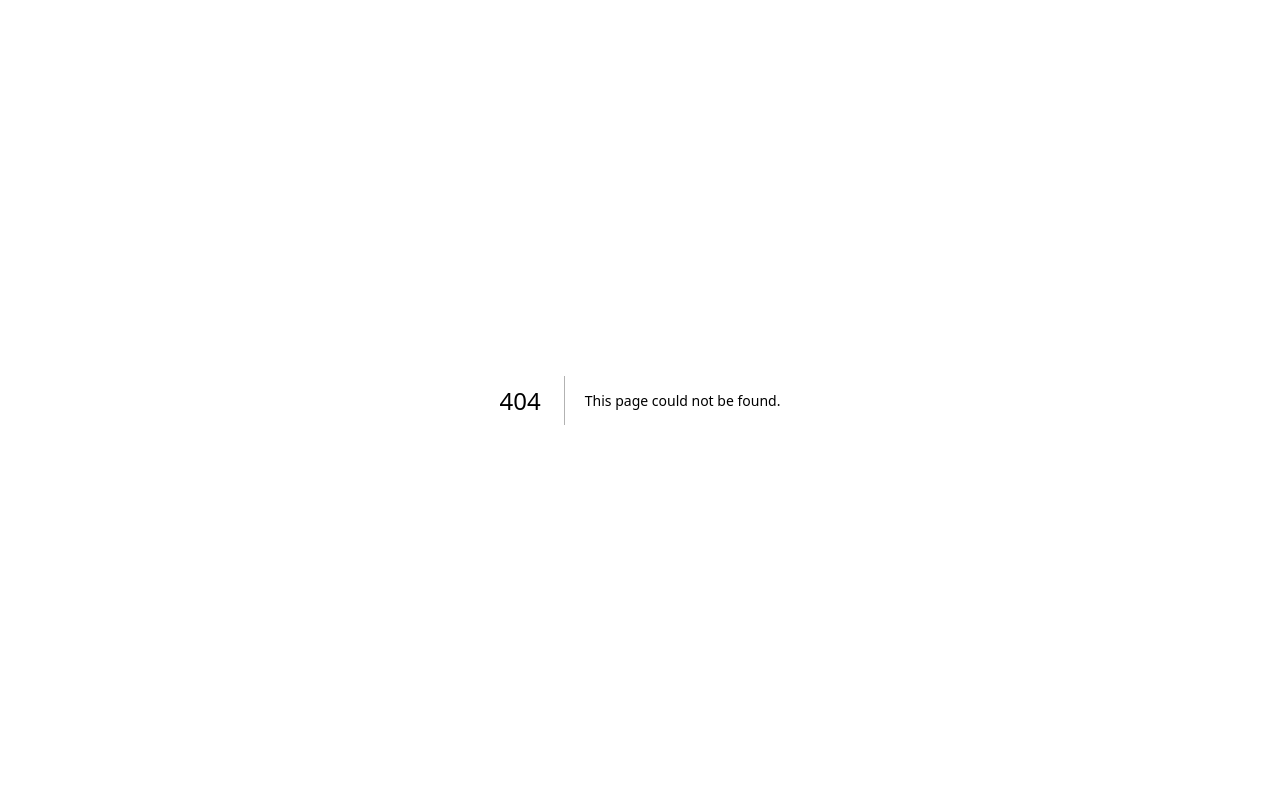
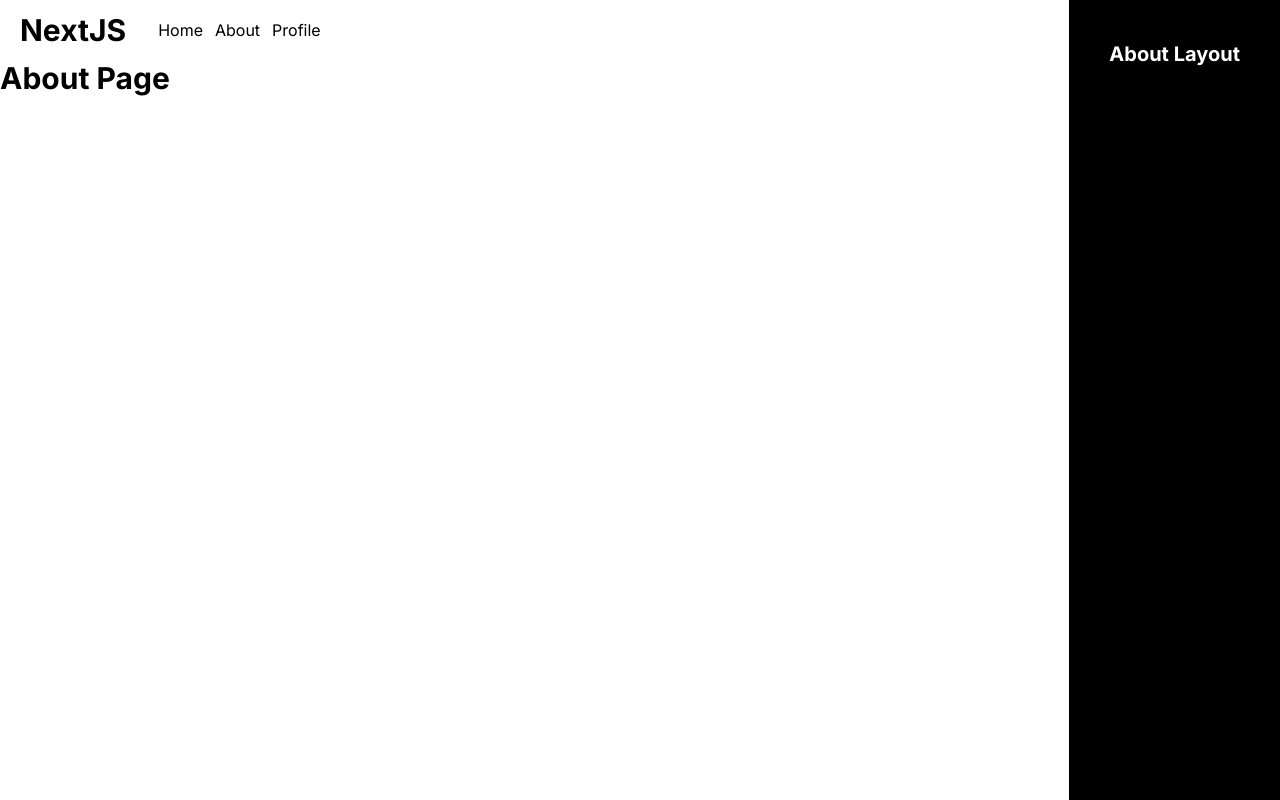
Before and after one commit to RidloGhifary/learn-nextjs, a Next.js app: page /about in a window 1280 px wide. Before the commit this address had no page. Built offline with nearby package versions, Linux system fonts and the light colour scheme.

Commit message:
learn layout

```diff
--- /dev/null
+++ b/src/app/about/layout.tsx
@@ -0,0 +1,21 @@
+"use client";
+
+import { usePathname } from "next/navigation";
+
+export default function AboutLayout({
+  children,
+}: {
+  children: React.ReactNode;
+}) {
+  const pathname = usePathname();
+  return (
+    <>
+      <aside className="h-screen absolute top-0 right-0 bg-black text-white p-10">
+        <h1 className="text-xl font-bold capitalize">
+          {pathname === "/about" ? "about" : "Profile"} Layout
+        </h1>
+      </aside>
+      {children}
+    </>
+  );
+}
--- /dev/null
+++ b/src/app/about/page.tsx
@@ -0,0 +1,3 @@
+export default function AboutPage() {
+  return <h1 className="text-3xl font-bold">About Page</h1>;
+}
--- /dev/null
+++ b/src/app/about/profile/layout.tsx
@@ -0,0 +1,12 @@
+export default function ProfileLayout({
+  children,
+}: {
+  children: React.ReactNode;
+}) {
+  return (
+    <>
+      <h1>Profile Layout</h1>
+      {children}
+    </>
+  );
+}
--- /dev/null
+++ b/src/app/about/profile/page.tsx
@@ -0,0 +1,3 @@
+export default function ProfilePage() {
+  return <h1>Profile Page</h1>;
+}
--- a/src/app/layout.tsx
+++ b/src/app/layout.tsx
@@ -1,6 +1,7 @@
 import type { Metadata } from "next";
 import { Inter } from "next/font/google";
 import "./globals.css";
+import Navbar from "@/components/Navbar";
 
 const inter = Inter({ subsets: ["latin"] });
 
@@ -16,7 +17,10 @@ export default function RootLayout({
 }>) {
   return (
     <html lang="en">
-      <body className={inter.className}>{children}</body>
+      <body className={inter.className}>
+        <Navbar />
+        {children}
+      </body>
     </html>
   );
 }
--- /dev/null
+++ b/src/components/Navbar.tsx
@@ -0,0 +1,26 @@
+import Link from "next/link";
+
+export default function Navbar() {
+  return (
+    <nav className="flex gap-8 px-5 py-3">
+      <h1 className="text-3xl font-bold">NextJS</h1>
+      <ul className="flex justify-center items-center gap-3">
+        <li>
+          <Link href="/" className="cursor-pointer">
+            Home
+          </Link>
+        </li>
+        <li>
+          <Link href="/about" className="cursor-pointer">
+            About
+          </Link>
+        </li>
+        <li>
+          <Link href="/about/profile" className="cursor-pointer">
+            Profile
+          </Link>
+        </li>
+      </ul>
+    </nav>
+  );
+}
```
